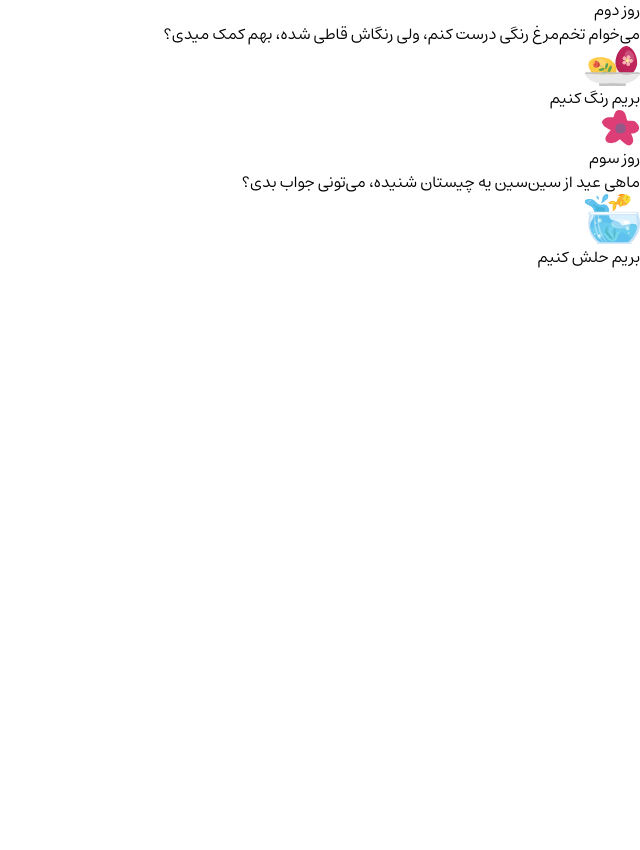
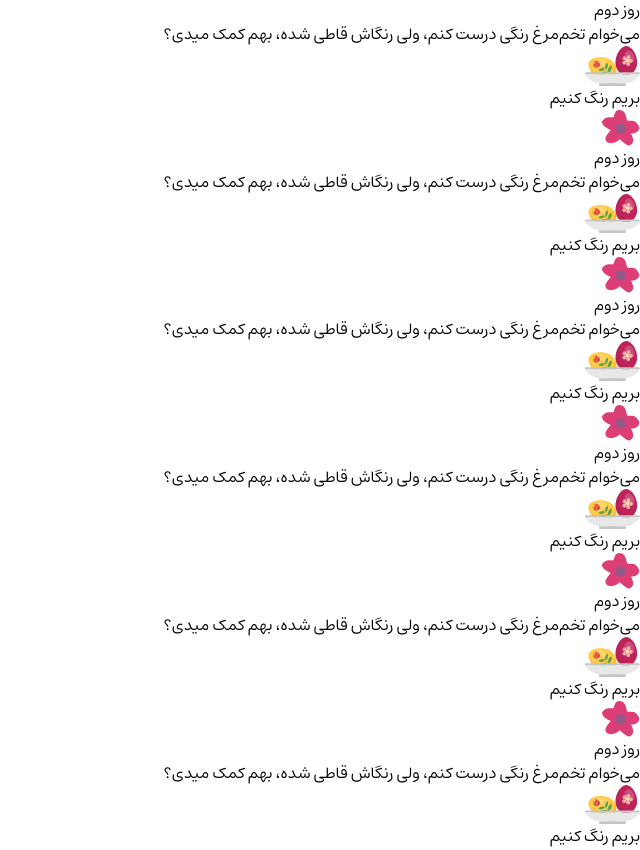
Before and after one commit to kiana-nb/nowruz, a Next.js app: page /days in a window 1280 px wide. Shown: the part 1244-2094 px from the top of the page, without its empty margins (640-1280 px from the left). Before the commit the page ends 1515 px from the top, so only its background shows below. Built offline with nearby package versions, Linux system fonts and the light colour scheme.

Commit message:
fix: cards

```diff
--- a/src/app/days/_components/day-challenges.tsx
+++ /dev/null
@@ -1,22 +0,0 @@
-import VectorFlower from "@/vectors/flower";
-import Image from "next/image";
-import React from "react";
-import { DayChallenge } from "../page";
-import Link from "next/link";
-
-export default function DayChallenges({ challenge }: { challenge: DayChallenge }) {
-  return (
-    <section className="flex gap-4 group">
-      <VectorFlower className="z-20" />
-      <h2 className="whitespace-nowrap group-odd:text-[#15509D] group-even:text-[#BE235A] text-xs font-[600]">{challenge.day}</h2>
-
-      <section className="rounded-[25px] group-odd:bg-[#D9F0FF] group-even:bg-[#FBEFF3] p-4 flex flex-col gap-4">
-        <h3 className="font-[600] text-sm group-odd:text-[#2763B0] group-even:text-[#BE235A]">{challenge.title}</h3>
-        <div className="flex group-even:flex-row group-odd:flex-row-reverse justify-between items-center">
-          <Image alt="" src={challenge.image} width={55} height={55} />
-          <Link href="/days/1/tasks" className="rounded-full group-odd:bg-[#4385DB] group-even:bg-[#D24E7D] px-4 py-2 font-[700] text-white text-sm">{challenge.cta}</Link>
-        </div>
-      </section>
-    </section>
-  );
-}
--- /dev/null
+++ b/src/app/days/_components/day1.tsx
@@ -0,0 +1,22 @@
+import VectorFlower from "@/vectors/flower";
+import Image from "next/image";
+import Link from "next/link";
+
+export default function Day1() {
+  return (
+    <section className="flex gap-4 group">
+      <VectorFlower className="z-20" />
+      <h2 className="whitespace-nowrap text-[#15509D] text-xs font-[600]">روز اول</h2>
+
+      <section className="rounded-[25px] bg-[#D9F0FF]  p-4 flex flex-col gap-4">
+        <h3 className="font-[600] text-sm text-[#2763B0]">ماهی عید از سین‌سین یه چیستان شنیده، می‌تونی جواب بدی؟</h3>
+        <div className="flex flex-row-reverse justify-between items-center">
+          <Image alt="" src="/fish-tank.svg" width={55} height={55} />
+          <Link href="/days/1/tasks" className="rounded-full bg-[#4385DB] px-4 py-2 font-[700] text-white text-sm">
+            بریم حلش کنیم
+          </Link>
+        </div>
+      </section>
+    </section>
+  );
+}
--- /dev/null
+++ b/src/app/days/_components/day2.tsx
@@ -0,0 +1,22 @@
+import VectorFlower from "@/vectors/flower";
+import Image from "next/image";
+import Link from "next/link";
+
+export default function Day2() {
+  return (
+    <section className="flex gap-4 group">
+      <VectorFlower className="z-20" />
+      <h2 className="whitespace-nowrap text-[#BE235A] text-xs font-[600]">روز دوم</h2>
+
+      <section className="rounded-[25px] bg-[#FBEFF3] p-4 flex flex-col gap-4">
+        <h3 className="font-[600] text-sm text-[#BE235A]">می‌خوام تخم‌مرغ رنگی درست کنم، ولی رنگاش قاطی شده، بهم کمک میدی؟</h3>
+        <div className="flex flex-row justify-between items-center">
+          <Image alt="" src="/colored-eggs.svg" width={55} height={55} />
+          <Link href="/days/1/tasks" className="rounded-full bg-[#D24E7D] px-4 py-2 font-[700] text-white text-sm">
+            بریم رنگ کنیم
+          </Link>
+        </div>
+      </section>
+    </section>
+  );
+}
--- a/src/app/days/page.tsx
+++ b/src/app/days/page.tsx
@@ -1,6 +1,7 @@
 import VectorFlowerBorder from "@/vectors/flower-border";
-import DayChallenges from "./_components/day-challenges";
 import BannerCard from "./_components/banner-card";
+import Day1 from "./_components/day1";
+import Day2 from "./_components/day2";
 
 export default function page() {
   return (
@@ -10,45 +11,15 @@ export default function page() {
       <div className="overflow-y-scroll h-full w-full px-5 py-10 gap-20 flex flex-col">
         <BannerCard />
         <section className="flex flex-col gap-4">
-          {dayChallenges.map((item, index) => (
-            <DayChallenges key={index} challenge={item} />
-          ))}
+          <Day1 />
+          <Day2 />
+          <Day2 />
+          <Day2 />
+          <Day2 />
+          <Day2 />
+          <Day2 />
         </section>
       </div>
     </div>
   );
 }
-
-export interface DayChallenge {
-  day: string;
-  cta: string;
-  title: string;
-  image: string;
-  theme: "aquatic" | "festive";
-}
-
-const dayChallenges: DayChallenge[] = [
-  {
-    day: "روز اول",
-    cta: "بریم حلش کنیم",
-    title: "ماهی عید از سین‌سین یه چیستان شنیده، می‌تونی جواب بدی؟",
-    image: "/fish-tank.svg",
-    theme: "aquatic",
-  },
-  {
-    day: "روز دوم",
-    cta: "بریم رنگ کنیم",
-    title: "می‌خوام تخم‌مرغ رنگی درست کنم، ولی رنگاش قاطی شده، بهم کمک میدی؟",
-    image: "/colored-eggs.svg",
-
-    theme: "festive",
-  },
-  {
-    day: "روز سوم",
-    cta: "بریم حلش کنیم",
-    title: "ماهی عید از سین‌سین یه چیستان شنیده، می‌تونی جواب بدی؟",
-    image: "/fish-tank.svg",
-
-    theme: "aquatic",
-  },
-];
```
